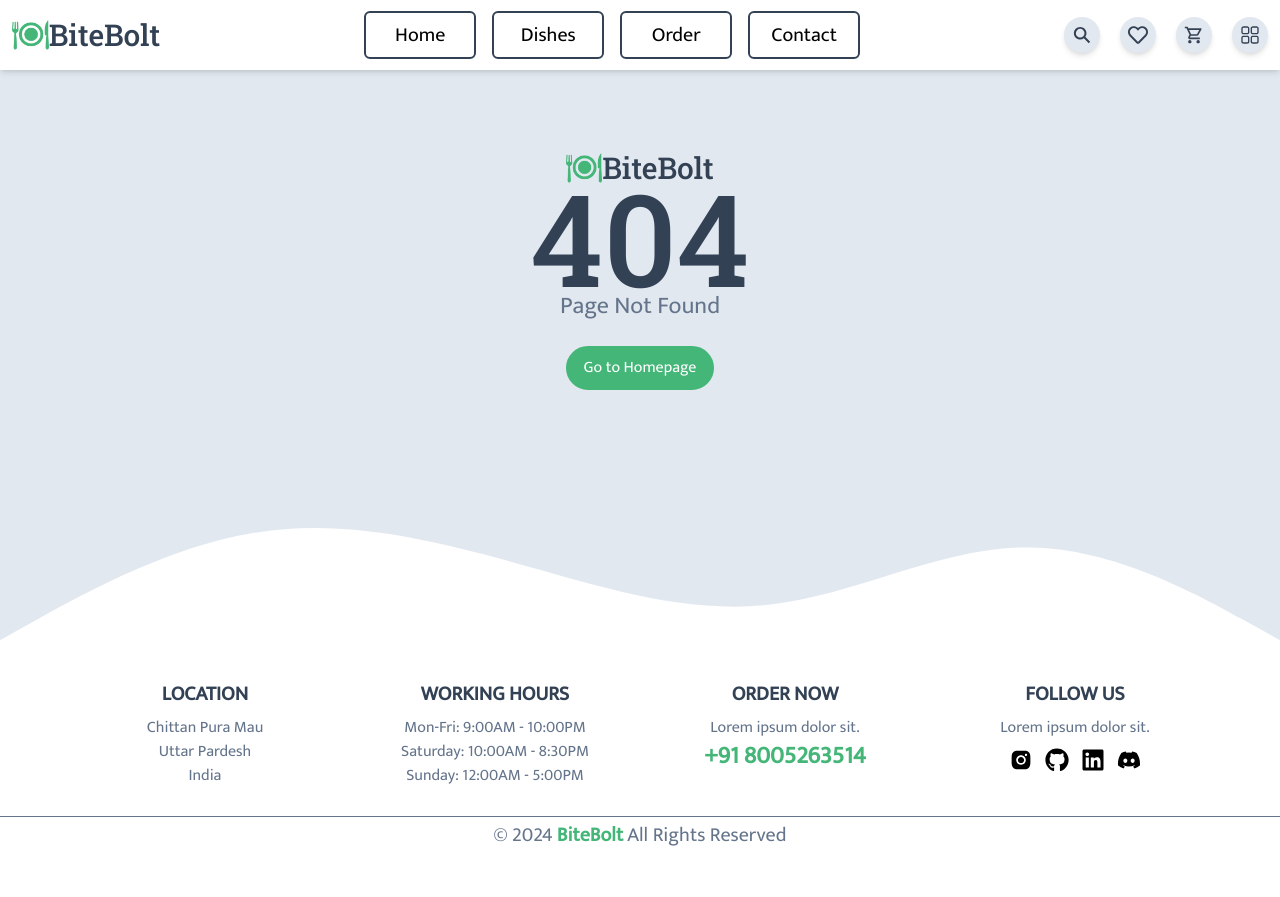
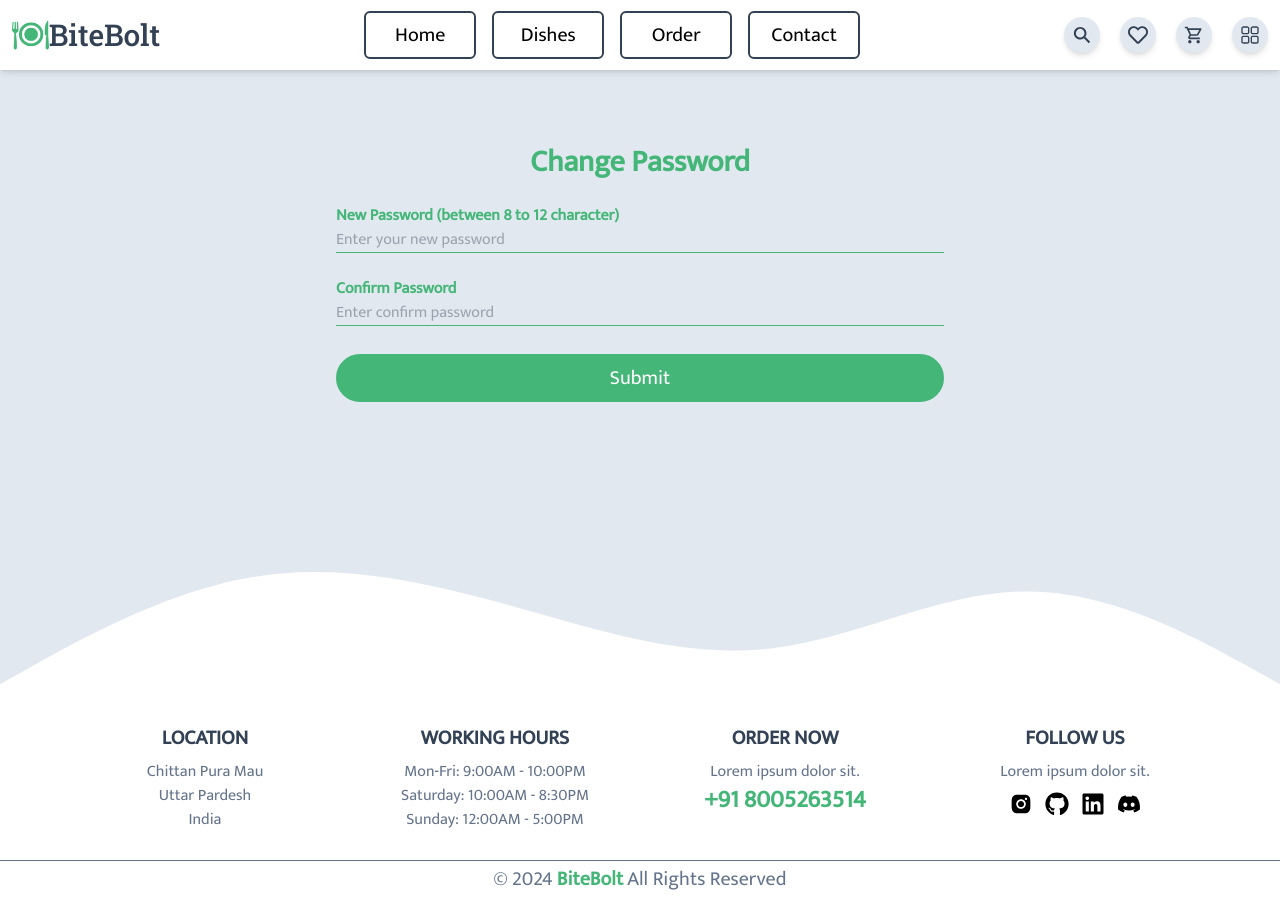
Before and after one commit to AbuZaid55/BiteBolt, a Next.js app in the folder frontend/: page /changepass in a window 1280 px wide. Before the commit this address had no page. Before the commit the page ends 853 px from the top, so only its background shows below. Built offline with nearby package versions, Linux system fonts and the light colour scheme.

Commit message:
frontend: change password page

```diff
--- /dev/null
+++ b/frontend/src/app/changepass/page.tsx
@@ -0,0 +1,18 @@
+import React from 'react'
+
+const page = () => {
+  return (
+    <div className='pt-[120px] bg-slate-200 pb-[350px] mb-[-350px] '>
+        <div className='w-full md:w-1/2 p-4 flex flex-col mx-auto'>
+          <h1 className='text-3xl text-center font-bold text-main-800 mb-3 mt-2'>Change Password</h1>
+          <label className='mt-3 text-main-800 font-semibold' htmlFor="password">New Password (between 8 to 12 character)</label>
+            <input className='w-full border-b border-main-800 mb-3 text-slate-700 outline-none bg-slate-200' name='password' type="text" placeholder='Enter your new password' id='password'/>
+            <label className='mt-3 text-main-800 font-semibold' htmlFor="confirm_pass">Confirm Password</label>
+            <input className='w-full border-b border-main-800 mb-3 text-slate-700 outline-none bg-slate-200' name='confirm_pass' type="text" placeholder='Enter confirm password' id='confirm_pass' />
+          <button className='  bg-main-800 text-white px-4 py-2 rounded-full my-4 cursor-pointer border-2 border-main-800 hover:text-main-800 hover:bg-[#44b67721] transition-all duration-300 ease-in-out text-xl' type='submit'>Submit</button>
+        </div>
+    </div>
+  )
+}
+
+export default page
--- a/frontend/src/app/login/page.tsx
+++ b/frontend/src/app/login/page.tsx
@@ -3,7 +3,7 @@
 
 const page = () => {
   return (
-    <div className='flex items-center justify-center flex-col bg-slate-200 pb-[350px] mb-[-350px] pt-[90px]'>
+    <div className=' bg-slate-200 pb-[350px] mb-[-350px] pt-[90px]'>
         <div className='w-full md:w-1/2 mx-auto p-4 flex flex-col'>
           <h1 className='text-3xl text-center font-bold text-main-800 mb-3 mt-2'>Login</h1>
           <label className='mt-3 text-main-800 font-semibold' htmlFor="name">Name</label>
```
